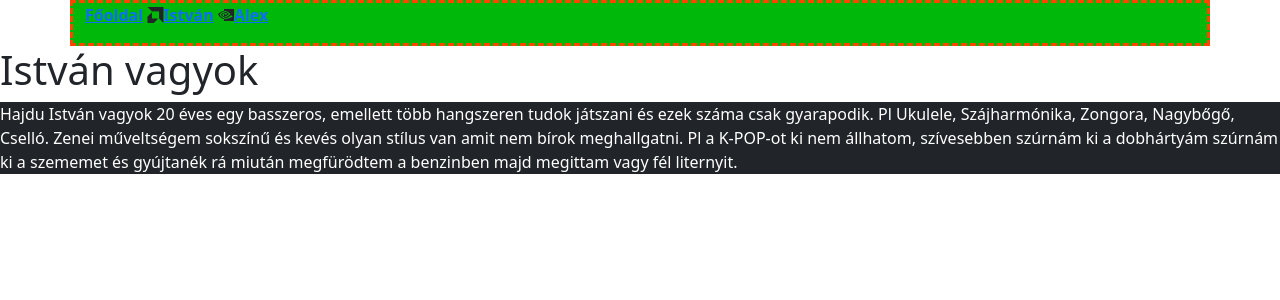
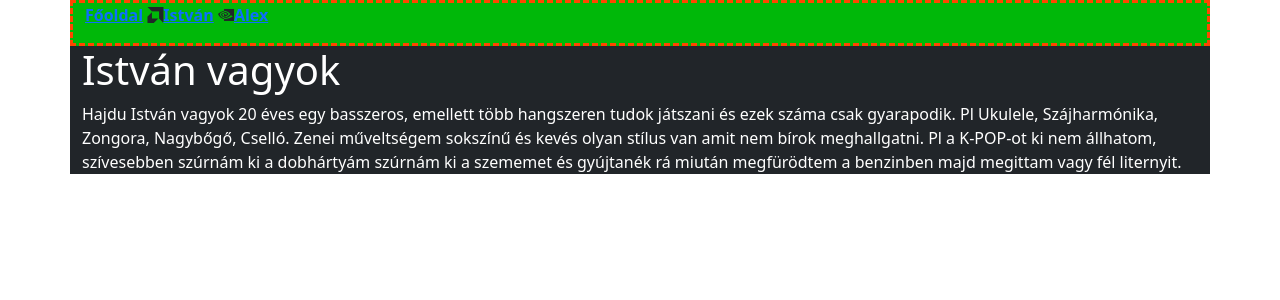
Before and after one commit to HajduIstvan02/Bemutatkozas, a Vue app: page /istvan in a window 1280 px wide. Shown: the top 300 px of the page. Built offline with nearby package versions, Linux system fonts and the light colour scheme.

Commit message:
my-background

```diff
--- a/src/views/Istvan.vue
+++ b/src/views/Istvan.vue
@@ -1,7 +1,7 @@
 <template>
-    <div class=".my-background">
+    <div class=" container container-fluid .my-background text-white bg-dark">
         <h1>István vagyok</h1>
-        <p class="text-white bg-dark">Hajdu István vagyok 20 éves egy basszeros, emellett több hangszeren tudok játszani és ezek száma csak gyarapodik. Pl Ukulele, Szájharmónika, Zongora, Nagybőgő, Cselló. Zenei műveltségem sokszínű és kevés olyan stílus van amit nem bírok meghallgatni. Pl a K-POP-ot ki nem állhatom, szívesebben szúrnám ki a dobhártyám szúrnám ki a szememet és gyújtanék rá miután megfürödtem a benzinben majd megittam vagy fél liternyit.</p>
+        <p>Hajdu István vagyok 20 éves egy basszeros, emellett több hangszeren tudok játszani és ezek száma csak gyarapodik. Pl Ukulele, Szájharmónika, Zongora, Nagybőgő, Cselló. Zenei műveltségem sokszínű és kevés olyan stílus van amit nem bírok meghallgatni. Pl a K-POP-ot ki nem állhatom, szívesebben szúrnám ki a dobhártyám szúrnám ki a szememet és gyújtanék rá miután megfürödtem a benzinben majd megittam vagy fél liternyit.</p>
 
     </div>
 </template>
@@ -13,5 +13,4 @@ export default {
 </script>
 
 <style>
-
 </style>
```
